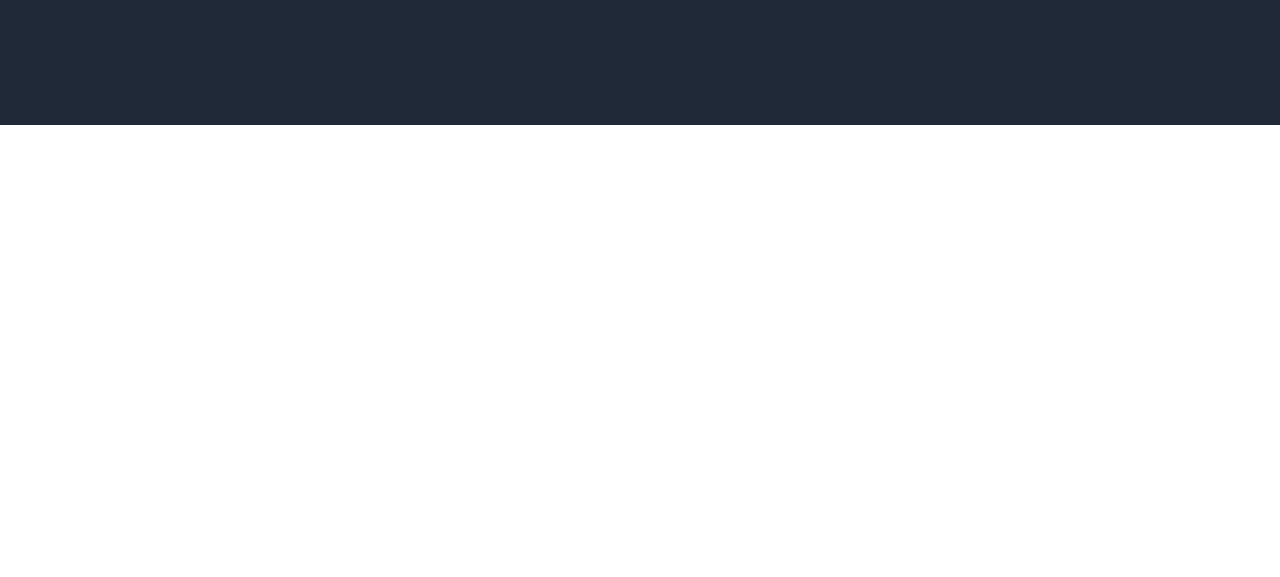
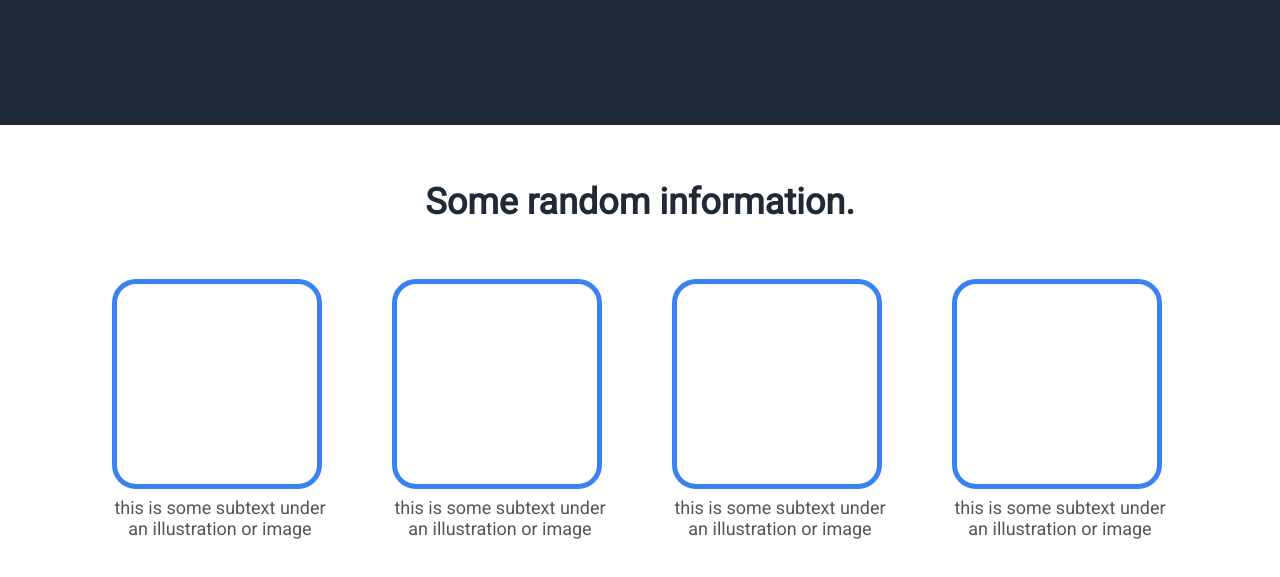
Before and after one commit to Sillor/landing-page, a plain HTML site: page index.html in a window 1280 px wide. Shown: the part 535-1112 px from the top of the page. Before the commit the page ends 800 px from the top, so only its background shows below. Drawn offline with Linux system fonts and the light colour scheme.

Commit message:
Add info-section

```diff
--- a/css/styles.css
+++ b/css/styles.css
@@ -1,5 +1,9 @@
 * {
     font-family: 'Roboto', sans-serif;
+}
+
+p {
+    margin: 0;
 }
 
 body {
@@ -67,15 +71,17 @@ a {
 
 .hero .main-text {
     font-size: 48px;
-    font-weight: 900;
+    font-weight: 800;
     color: #F9FAF8;
     margin: 0;
 }
 
+.secondary-text {
+    font-size: 18px;
+}
+
 .hero .secondary-text {
-    font-size: 18px;
     color: #E5E7EB;
-    margin: 0;
 }
 
 .hero .text-container {
@@ -95,3 +101,44 @@ a {
     height: 36px;
     color: #F9FAF8;
 }
+
+.info-section {
+    padding: 56px;
+}
+
+.info-header .main-text {
+    display: flex;
+    font-size: 36px;
+    font-weight: 800;
+    color: #1F2937;
+    justify-content: center;
+    align-items: center;
+}
+
+.info-section .secondary-text {
+    color: #555555;
+    max-width: fit-content;
+    align-items: center;
+    text-align: center;
+}
+
+.info-content {
+    display: flex;
+    align-items: center;
+    justify-content: center;
+    margin: 56px;
+    gap: 64px;
+}
+
+.info-element {
+    display: flex;
+    flex-direction: column;
+    gap: 8px;
+}
+
+.graphic {
+    width: 200px;
+    height: 200px;
+    border: 5px solid #3882F6;
+    border-radius: 24px;
+}
--- a/index.html
+++ b/index.html
@@ -30,12 +30,27 @@
         </div>
     </div>
 
-    <div class="information-section">
-        <div class="information-header">
-
+    <div class="info-section">
+        <div class="info-header">
+            <p class="main-text">Some random information.</p>
         </div>
-        <div class="information-content">
-
+        <div class="info-content">
+            <div class="info-element">
+                <div class="graphic"></div>
+                <p class="secondary-text">this is some subtext under an illustration or image</p>
+            </div>
+            <div class="info-element">
+                <div class="graphic"></div>
+                <p class="secondary-text">this is some subtext under an illustration or image</p>
+            </div>
+            <div class="info-element">
+                <div class="graphic"></div>
+                <p class="secondary-text">this is some subtext under an illustration or image</p>
+            </div>
+            <div class="info-element">
+                <div class="graphic"></div>
+                <p class="secondary-text">this is some subtext under an illustration or image</p>
+            </div>
         </div>
     </div>
 
```
